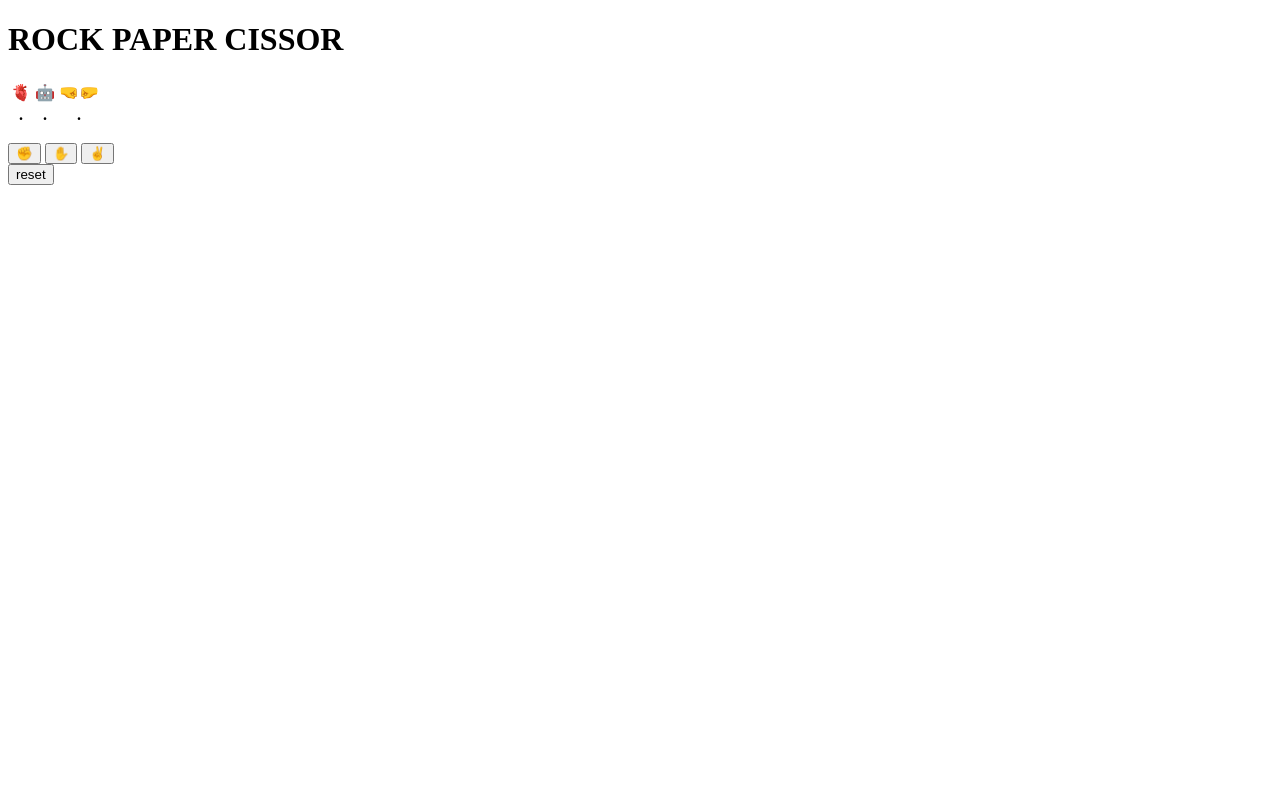
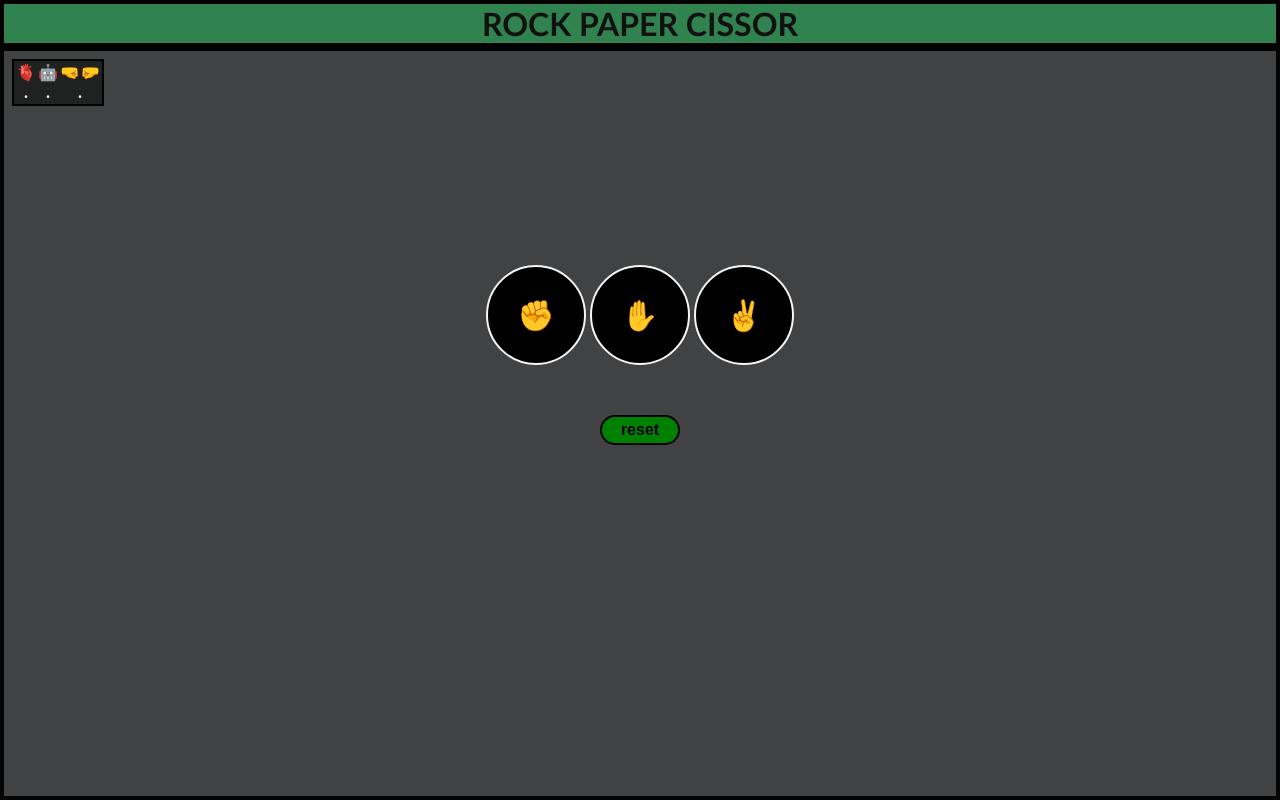
Before and after one commit to alwinoa/rock_paper_cissor_, a plain HTML site: page index.html in a window 1280 px wide. Drawn offline with Linux system fonts and the light colour scheme; files that its build step writes are made by us from their sources; the site is published under a folder, as on GitHub Pages, so addresses that start at the root find nothing.

Commit message:
Update index.html

```diff
--- a/index.html
+++ b/index.html
@@ -1,7 +1,7 @@
 <!DOCTYPE html>
 <html lang="en">
 <head>
-    <link rel="stylesheet" href="/main/css/main.css">
+    <link rel="stylesheet" href="./css/main.css">
     <meta charset="UTF-8">
     <meta name="viewport" content="width=device-width, initial-scale=1.0">
     <title>🎲rock-paper</title>
```
